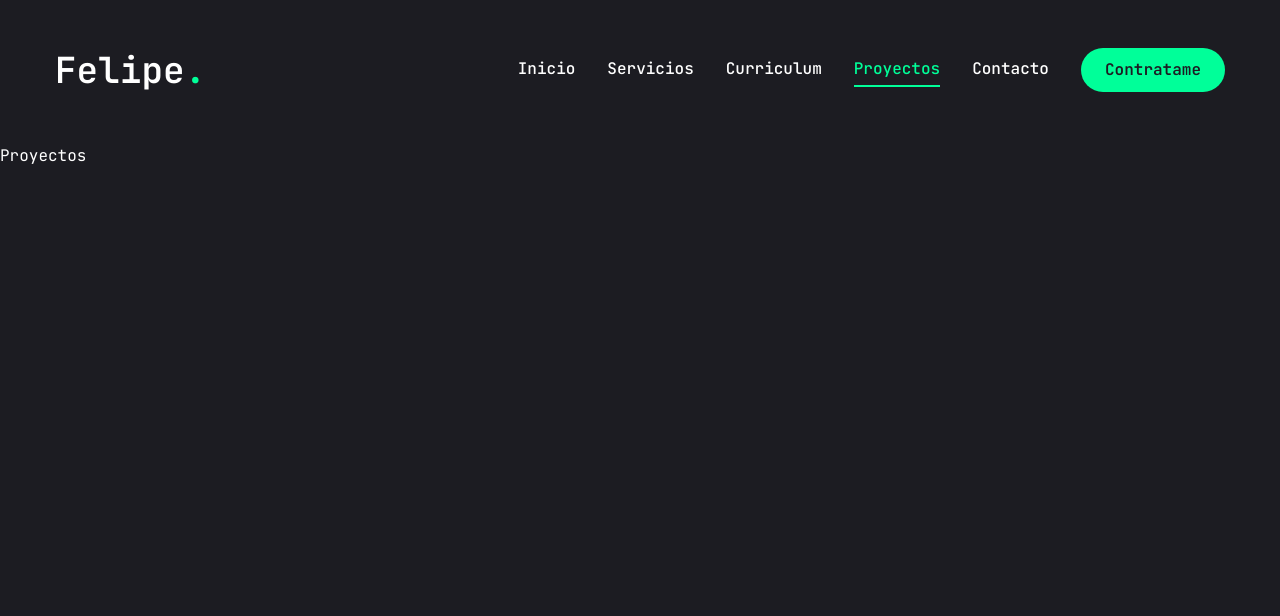
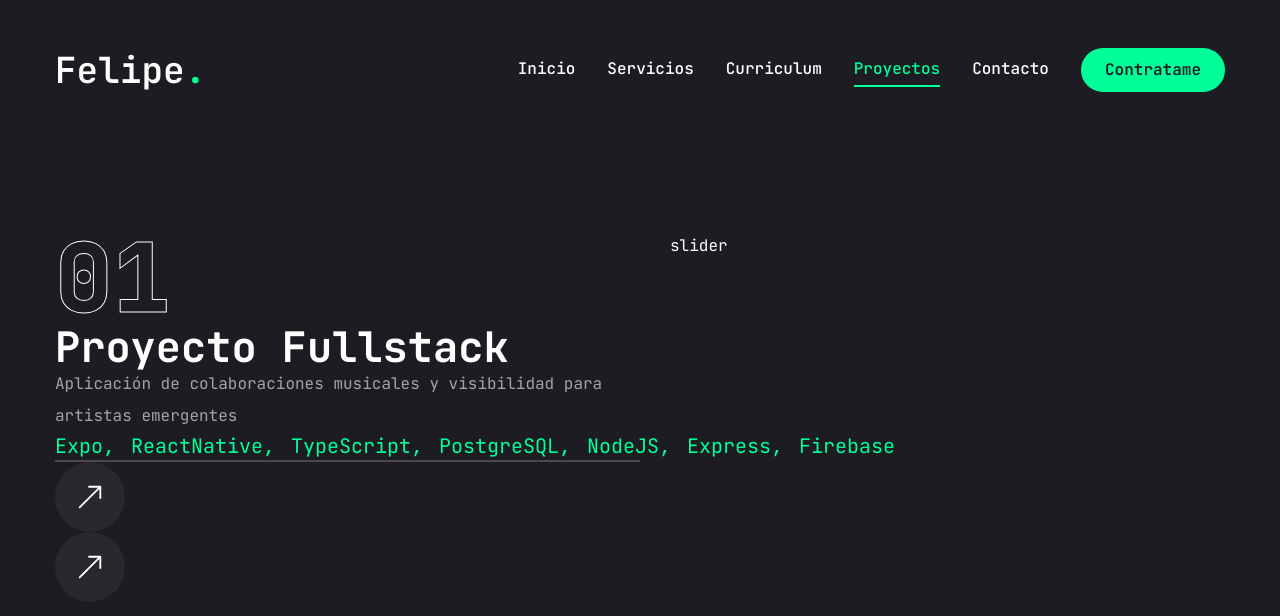
Before and after one commit to felipevega-dev/Portfolio, a Next.js app: page /proyectos in a window 1280 px wide. Shown: the top 616 px of the page. Built offline with nearby package versions, Linux system fonts and the light colour scheme.

Commit message:
Proyectos

```diff
--- a/app/cv/page.jsx
+++ b/app/cv/page.jsx
@@ -1,7 +1,7 @@
 "use client";
 
-import { FaHtml5, FaCss3, FaJs, FaReact, FaFigma, FaNodeJs,  } from "react-icons/fa";
-import { SiTailwindcss, SiNextdotjs  } from "react-icons/si";
+import { FaHtml5, FaCss3, FaJs, FaReact, FaFigma, FaNodeJs, FaPython, FaAws,  } from "react-icons/fa";
+import { SiTailwindcss, SiNextdotjs, SiPostgresql, SiMysql } from "react-icons/si";
 
 //Acerca de mi
 const about = {
@@ -70,8 +70,8 @@ const education = {
       duration: '2021 - Presente',
     },
     {
-      institution: 'ETS',
-      degree: 'TOEIC: 800 Puntos',
+      institution: 'EDUC. TESTING SERVICE',
+      degree: 'TOEIC | 800 Puntos',
       duration: '2023',
     },
     {
@@ -86,7 +86,7 @@ const education = {
     },
     {
       institution: 'UNIVERSIDAD DE TARAPACÁ',
-      degree: 'Pedagogía en Inglés',
+      degree: 'Pedagogía en Inglés (No Finalizada)',
       duration: '2018 - 2020',
     },
 
@@ -128,6 +128,22 @@ const skills = {
     {
       icon: <FaFigma />,
       name: "Figma",
+    },
+    {
+      icon: <SiPostgresql />,
+      name: "PostgreSQL",
+    },
+    {
+      icon: <FaPython />,
+      name: "Python",
+    },
+    {
+      icon: <FaAws />,
+      name: "Amazon Web Services",
+    },
+    {
+      icon: <SiMysql />,
+      name: "MySQL",
     },
   ]
 }
--- a/app/proyectos/page.jsx
+++ b/app/proyectos/page.jsx
@@ -1,6 +1,134 @@
+"use client"
+
+import { motion } from 'framer-motion'
+import React, {useState } from 'react';
+
+import { Swiper, SwiperSlide} from 'swiper/react';
+import "swiper/css";
+
+import { BsArrowUpRight, BsGithub } from 'react-icons/bs';
+import { Tooltip, TooltipContent, TooltipProvider, TooltipTrigger } from '@/components/ui/tooltip';
+
+import Link from "next/link";
+import Image from 'next/image';
+
+const projects = [
+  {
+    num: '01',
+    category: 'fullstack',
+    title: 'Featuring',
+    description: 'Aplicación de colaboraciones musicales y visibilidad para artistas emergentes',
+    stack: [{name:"Expo"},{name: "ReactNative"}, {name: "TypeScript"}, {name: "PostgreSQL"}, {name: "NodeJS"}, {name: "Express"}, {name: "Firebase"}],
+    image: '/assets/work/thumb1.png',
+    live: '',
+    github: '',
+  },
+  {
+    num: '02',
+    category: 'fullstack',
+    title: 'Spotify Clone',
+    description: 'Clone de la pagina principal de Spotify',
+    stack: [{name: "React"}, {name: "TailwindCSS"}, {name: "NextJS"}, {name: "Supabase"}],
+    image: '/assets/work/thumb2.png',
+    live: '',
+    github: '',
+  },
+  {
+    num: '03',
+    category: 'frontend',
+    title: 'Mario Bros JS',
+    description: 'Versión de Mario Bros en Javascript',
+    stack: [{name: "HTML5"}, {name: "Javascript"}, {name: "Phaser"}],
+    image: '/assets/work/thumb3.png',
+    live: '',
+    github: '',
+  },
+  {
+    num: '04',
+    category: 'backend',
+    title: 'Flask Swagger API',
+    description: 'Clone de la pagina principal de Spotify',
+    stack: [{name: "Flask"}, {name: "Swagger"}, {name: "Python"}, {name: "Transbank"}],
+    image: '/assets/thumb4.png',
+    live: '',
+    github: '',
+  },
+
+
+]
+
 const Proyectos = () => {
+  const [project, setProject] = useState(projects[0]);
   return (
-    <div>Proyectos</div>
+    <motion.section initial={{opacity: 0}} animate={{opacity:1}}
+    className='min-h-[80vh] flex flex-col justify-center py-12 xl:px-0'
+    >
+      <div className='container mx-auto'>
+        <div className='flex flex-col xl:flex-row xl:gap-[30px]'>
+          <div className='w-full xl:w-[50%] xl:h-[460px] flex flex-col
+          xl:justify-between order-2 xl:order-none'>
+            <div>
+              <div className='text-8xl leading-none font-extrabold text-transparent
+              text-outline'>
+                {project.num}
+              </div>
+              {/* CATEGORIA */}
+              <h2 className='text-[42px] font-bold leading-none text-white
+              group-hover:text-accent transition-all duration-500 capitalize'>Proyecto {project.category}
+              </h2>
+              {/* DESCRIPCIÓN */}
+              <p className='text-white/60'>{project.description}</p>
+              {/* STACK */}
+              <ul className='flex gap-4'>
+                {project.stack.map((item, index) => {
+                  return(
+                    <li key={index} className='text-xl text-accent'>
+                      {item.name}
+                      {index !== project.stack.length - 1 && ","}
+                    </li>
+                  );
+                })}
+              </ul>
+              <div className='border border-white/20'></div>
+              {/* BTN */}
+              <div>
+                { /* PROYECTO EN VIVO*/}
+                <Link href={project.live}>
+                  <TooltipProvider delayDuration={100}>
+                    <Tooltip>
+                      <TooltipTrigger className='w-[70px] h-[70px] rounded-full
+                      bg-white/5 flex justify-center items-center group'>
+                        <BsArrowUpRight  className='text-white text-3xl
+                        group-hover:text-accent'/>
+                      </TooltipTrigger>
+                      <TooltipContent>
+                        <p>Ver en vivo</p>
+                      </TooltipContent>
+                    </Tooltip>
+                  </TooltipProvider>
+                </Link>
+                { /* github */}
+                <Link href={project.github}>
+                  <TooltipProvider delayDuration={100}>
+                    <Tooltip>
+                      <TooltipTrigger className='w-[70px] h-[70px] rounded-full
+                      bg-white/5 flex justify-center items-center group'>
+                        <BsArrowUpRight  className='text-white text-3xl
+                        group-hover:text-accent'/>
+                      </TooltipTrigger>
+                      <TooltipContent>
+                        <p>Ver en vivo</p>
+                      </TooltipContent>
+                    </Tooltip>
+                  </TooltipProvider>
+                </Link>
+              </div>
+            </div>
+          </div>
+          <div className='w-full xl:w-[50%]'>slider</div>
+        </div>
+      </div>
+    </motion.section>
   )
 }
 
--- a/package.json
+++ b/package.json
@@ -24,6 +24,7 @@
     "react-countup": "^6.5.3",
     "react-dom": "^18",
     "react-icons": "^5.3.0",
+    "swiper": "^11.1.12",
     "tailwind-merge": "^2.5.2",
     "tailwindcss-animate": "^1.0.7"
   },
```
Also changed, not shown: 1 other file (tests, documents, lock files or other folders).
